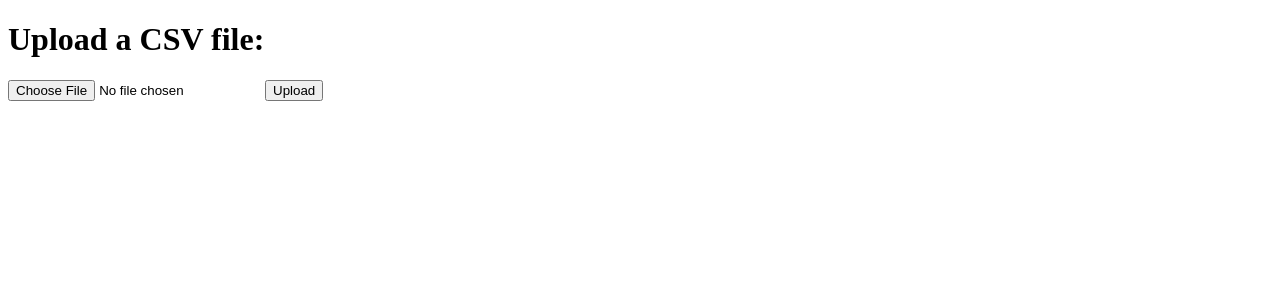
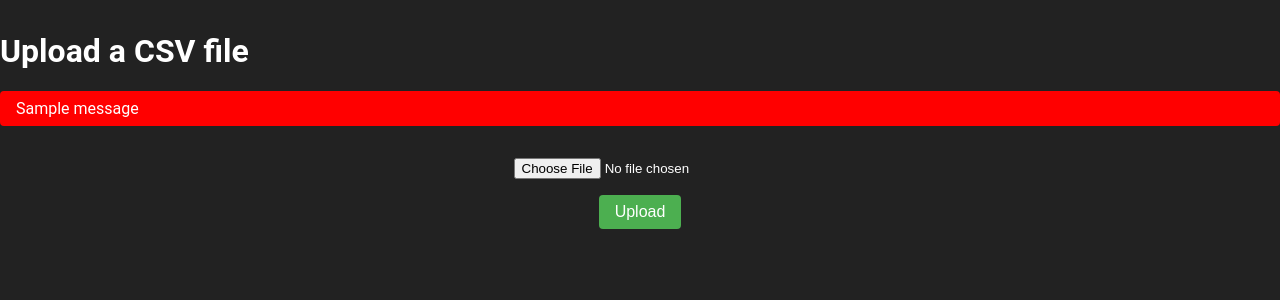
Before and after one commit to dbalsara2003/COV, a Flask app: page / in a window 1280 px wide. Shown: the top 300 px of the page. Run offline with Flask 3, Linux system fonts and the light colour scheme; one stand-in notice (Sample message) is shown.

Commit message:
finally added some css :(

```diff
--- a/templates/upload_file.html
+++ b/templates/upload_file.html
@@ -4,9 +4,17 @@
       <title>Upload file</title>
    </head>
    <body>
-      <h1>Upload a CSV file:</h1>
+      <h1>Upload a CSV file</h1>
+      <img id="csv-img" src="{{ url_for('static',filename='download.png') }}">
+      {% with messages = get_flashed_messages() %}
+      {% if messages %}
+        <div class="flash-message">
+          {{ messages[0] }}
+        </div>
+      {% endif %}
+      {% endwith %}
       <form action="/upload" method="post" enctype="multipart/form-data">
-         <input type="file" name="file">
+         <input id="fileInput" type="file" name="file">
          <input id="btn" type="submit" value="Upload">
       </form>
       <div id="overlay">
@@ -17,15 +25,83 @@
    <script>
     const button = document.getElementById('btn');
     const overlay = document.getElementById('overlay');
+    const fileInput = document.getElementById('fileInput');
+    const csv = document.getElementById('csv-img');
+
+    fileInput.addEventListener('change', function() {
+        if (fileInput.value) {
+            csv.style.display = 'block';
+        } else {
+            csv.style.display = 'none';
+        }
+    });
 
     button.addEventListener('click', function() {
     overlay.style.display = 'block';});
 
-    if (document.readyState === 'complete') {
-        overlay.style.display = 'none';
-    }
    </script>
    <style>
+body {
+    background-color: #222;
+    font-family: 'Roboto', sans-serif;
+    color: #fff;
+    margin: 0;
+    padding: 0;
+}
+
+.flash-message {
+    background-color:red;
+    color: #fff;
+    padding: 0.5rem 1rem;
+    font-size: 1rem;
+    border-radius: 4px;
+    margin: 1rem 0;
+}
+
+h1 {
+    font-size: 2rem;
+    margin-top: 2rem;
+}
+
+#csv-img {
+    display: none;
+    width: 200px;
+    height: 200px;
+    justify-content: center;
+    align-items: center;
+    justify-self: center;
+    align-self: center;
+    margin: auto;
+}
+
+form {
+    margin-top: 2rem;
+    display: flex;
+    flex-direction: column;
+    align-items: center;
+    justify-content: center;
+}
+
+input[type="file"] {
+    display: block;
+    margin-bottom: 1rem;
+}
+
+#btn {
+    background-color: #4CAF50;
+    border: none;
+    color: #fff;
+    padding: 0.5rem 1rem;
+    font-size: 1rem;
+    border-radius: 4px;
+    cursor: pointer;
+    transition: all 0.3s ease;
+}
+
+#btn:hover {
+    background-color: #3E8E41;
+}
+
 #overlay {
     position: fixed;
     top: 0;
@@ -33,13 +109,14 @@
     width: 100%;
     height: 100%;
     background-color: rgba(0, 0, 0, 0.5);
-        z-index: 9999;
     display: none;
+    align-items: center;
+    justify-content: center;
 }
 
 .loader {
     border: 16px solid #f3f3f3;
-        border-top: 16px solid #3498db;
+    border-top: 16px solid #4CAF50;
     border-radius: 50%;
     width: 120px;
     height: 120px;
@@ -50,12 +127,6 @@
     transform: translate(-50%, -50%);
 }
 
-    table {
-        display: block;
-        height: 500px;
-        overflow-y: scroll;
-    }
-
 @keyframes spin {
     0% { transform: rotate(0deg); }
     100% { transform: rotate(360deg); }
--- a/webapp.py
+++ b/webapp.py
@@ -13,7 +13,7 @@ from scripts.ml2 import machine_learning
 
 app = Flask(__name__)
 app.config["SECRET_KEY"] = "test"
-allowed_extensions = {'csv', 'xml'}
+allowed_extensions = {'csv'}
 
 def allowed_file(filename):
     return '.' in filename and \
@@ -29,10 +29,24 @@ def upload_file():
         f = request.files['file']
         filename = secure_filename(f.filename)
 
+        if '.' not in filename or filename.rsplit('.', 1)[1].lower() not in ['csv', 'xlsx']:
+            flash('Invalid file. Please upload a CSV or XLSX file.')
+            return redirect(request.url)
+
+        if filename.rsplit('.', 1)[1].lower() == 'xlsx':
+            excel_data = pd.read_excel(f)
+            f = StringIO()
+            csv_data = excel_data.to_csv(f,index=False)
+            filename = f"{filename.rsplit('.', 1)[0]}.csv"
+            f.seek(0)
+
         if f and allowed_file(filename):
-            # cols = ["OID_"," id", "floor_area_sf", "civic_number"]
-            # df = pd.read_csv(f, usecols=cols)
-            df = pd.read_csv(f)
+            try:
+                df = pd.read_csv(f)
+
+            except UnicodeDecodeError:
+                df = pd.read_csv(f, encoding='Windows-1252')
+
             new_df = machine_learning(df)
 
             # Return the predicted data as a downloadable CSV file
```
Also changed, not shown: scripts/ml2.py (+21 -4 lines), templates/download_page.html (+72 -16 lines), static/download.png (added). Lines whose indentation alone changed are shown as unchanged.
